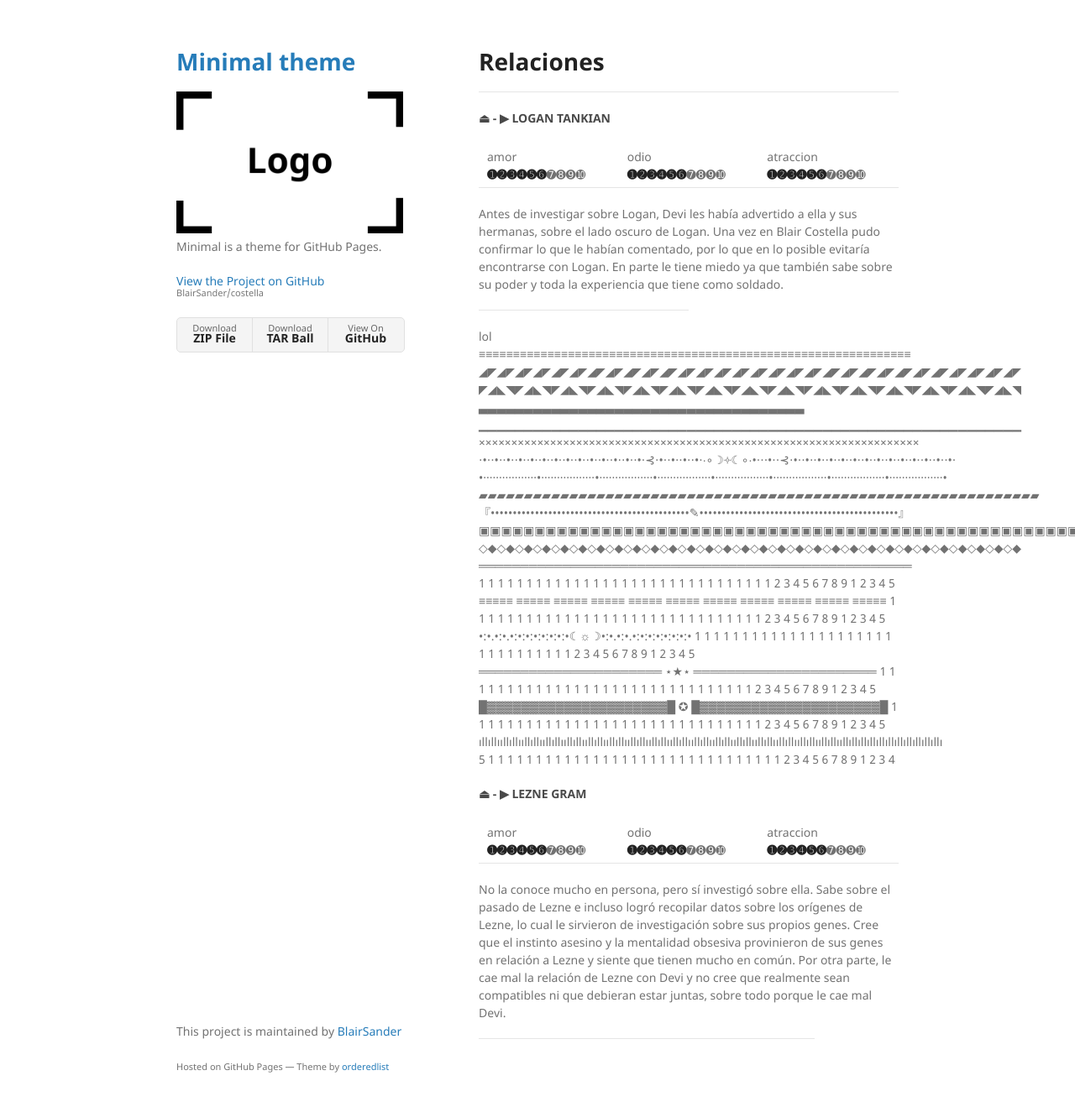
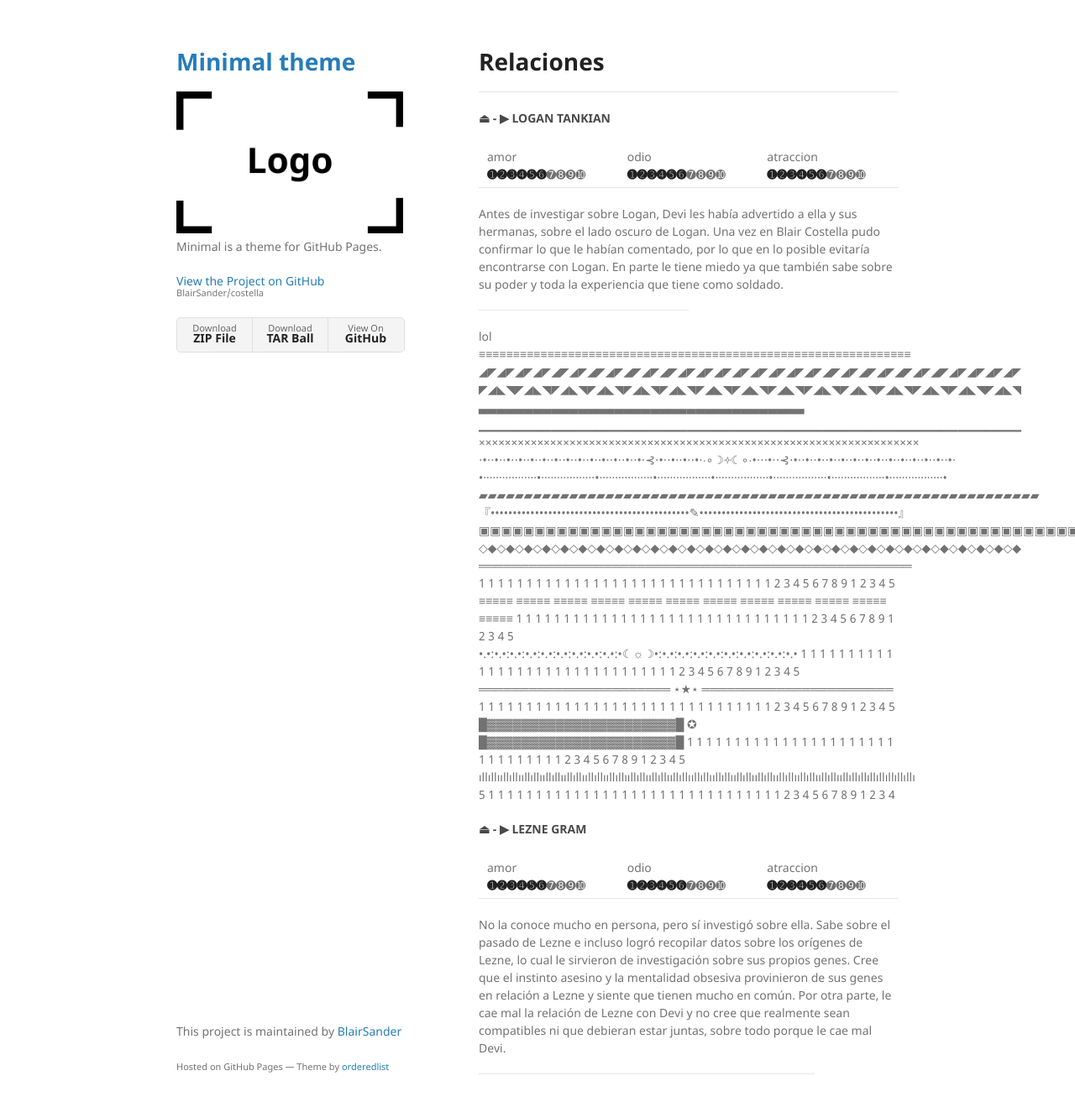
Before and after one commit to BlairSander/costella, a Jekyll site: the page built from relaciones.md, in a window 1280 px wide and 1350 px high. Shown: the top 1319 px of the window at 84% size. Built offline with Jekyll 4.4.1, drawn with Linux system fonts in a browser that asks for light colours; our own code applies the rules of GitHub Pages for plain Markdown files.

Commit message:
Update relaciones.md

```diff
--- a/relaciones.md
+++ b/relaciones.md
@@ -27,15 +27,15 @@ lol
 <br>◇◆◇◆◇◆◇◆◇◆◇◆◇◆◇◆◇◆◇◆◇◆◇◆◇◆◇◆◇◆◇◆◇◆◇◆◇◆◇◆◇◆◇◆◇◆◇◆◇◆◇◆◇◆◇◆◇◆◇◆
 <br>════════════════════════════════════════════════════
 1 1 1 1 1 1 1 1 1 1 1 1 1 1 1 1 1 1 1 1 1 1 1 1 1 1 1 1 1 1 1 2 3 4 5 6 7 8 9 1 2 3 4 5
-<br>≡≡≡≡≡ ≡≡≡≡≡ ≡≡≡≡≡ ≡≡≡≡≡ ≡≡≡≡≡ ≡≡≡≡≡ ≡≡≡≡≡ ≡≡≡≡≡ ≡≡≡≡≡ ≡≡≡≡≡ ≡≡≡≡≡
+<br>≡≡≡≡≡ ≡≡≡≡≡ ≡≡≡≡≡ ≡≡≡≡≡ ≡≡≡≡≡ ≡≡≡≡≡ ≡≡≡≡≡ ≡≡≡≡≡ ≡≡≡≡≡ ≡≡≡≡≡ ≡≡≡≡≡ ≡≡≡≡≡
 1 1 1 1 1 1 1 1 1 1 1 1 1 1 1 1 1 1 1 1 1 1 1 1 1 1 1 1 1 1 1 2 3 4 5 6 7 8 9 1 2 3 4 5
-<br>•:•.•:•.•:•:•:•:•:•:•:•☾☼☽•:•.•:•.•:•:•:•:•:•:•:•
+<br>•.•:•.•:•.•:•.•:•.•:•.•:•.•:•.•:•.•:•☾☼☽•:•.•:•.•:•.•:•.•:•.•:•.•:•.•:•.•:•.•
 1 1 1 1 1 1 1 1 1 1 1 1 1 1 1 1 1 1 1 1 1 1 1 1 1 1 1 1 1 1 1 2 3 4 5 6 7 8 9 1 2 3 4 5
-<br>══════════════════════ ⋆★⋆ ══════════════════════
+<br>═══════════════════════ ⋆★⋆ ═══════════════════════
 1 1 1 1 1 1 1 1 1 1 1 1 1 1 1 1 1 1 1 1 1 1 1 1 1 1 1 1 1 1 1 2 3 4 5 6 7 8 9 1 2 3 4 5
-<br>█▓▓▓▓▓▓▓▓▓▓▓▓▓▓▓▓▓▓▓▓▓█ ✪ █▓▓▓▓▓▓▓▓▓▓▓▓▓▓▓▓▓▓▓▓▓█
+<br>█▓▓▓▓▓▓▓▓▓▓▓▓▓▓▓▓▓▓▓▓▓▓█ ✪ █▓▓▓▓▓▓▓▓▓▓▓▓▓▓▓▓▓▓▓▓▓▓█
 1 1 1 1 1 1 1 1 1 1 1 1 1 1 1 1 1 1 1 1 1 1 1 1 1 1 1 1 1 1 1 2 3 4 5 6 7 8 9 1 2 3 4 5
-<br>ıllıllııllıllııllıllııllıllııllıllııllıllııllıllııllıllııllıllııllıllııllıllııllıllııllıllııllıllııllıllııllıllııllıllııllıllıllıllıllıllıllıllıllıllıllı
+<br>ıllıllııllıllııllıllııllıllııllıllııllıllııllıllııllıllııllıllııllıllııllıllııllıllııllıllııllıllııllıllııllıllııllıllııllıllıllıllıllıllıllıllı
 5 1 1 1 1 1 1 1 1 1 1 1 1 1 1 1 1 1 1 1 1 1 1 1 1 1 1 1 1 1 1 1 2 3 4 5 6 7 8 9 1 2 3 4
 
 #### ⏏ - ▶ LEZNE GRAM
```
